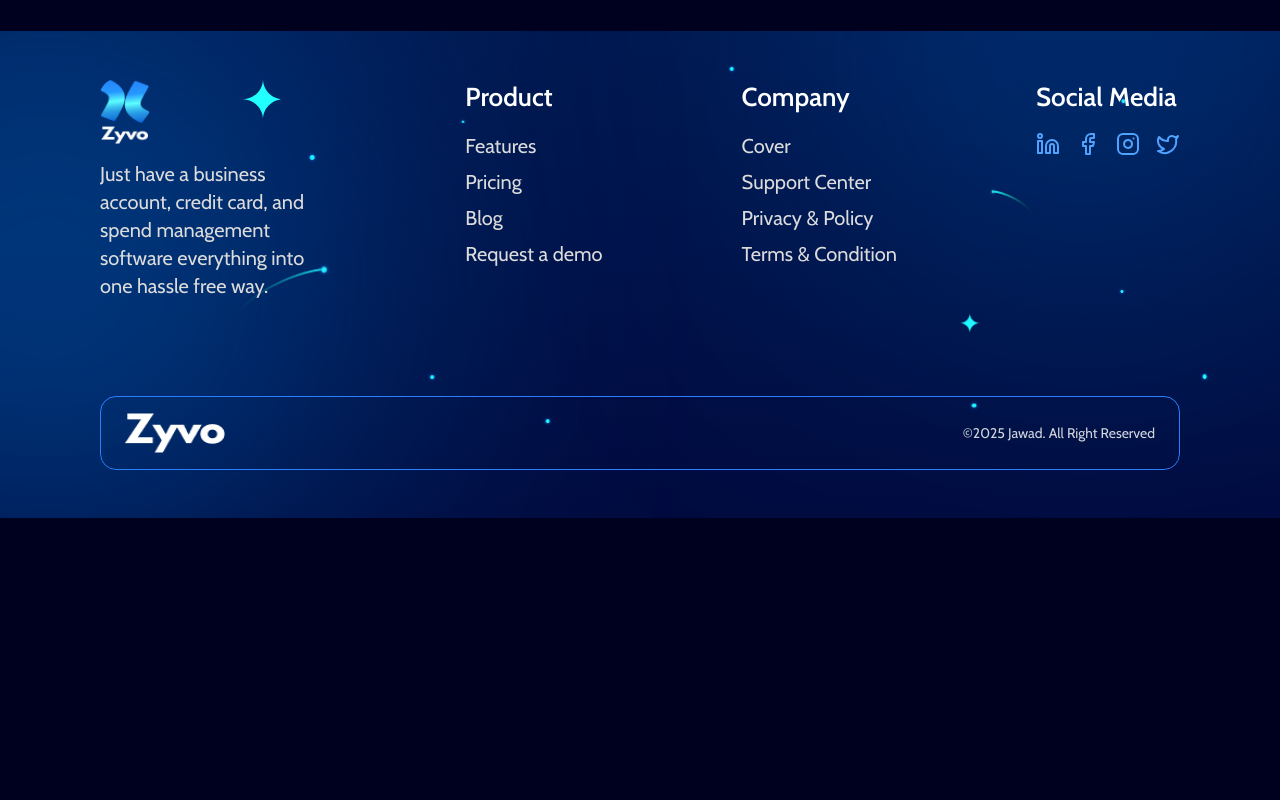
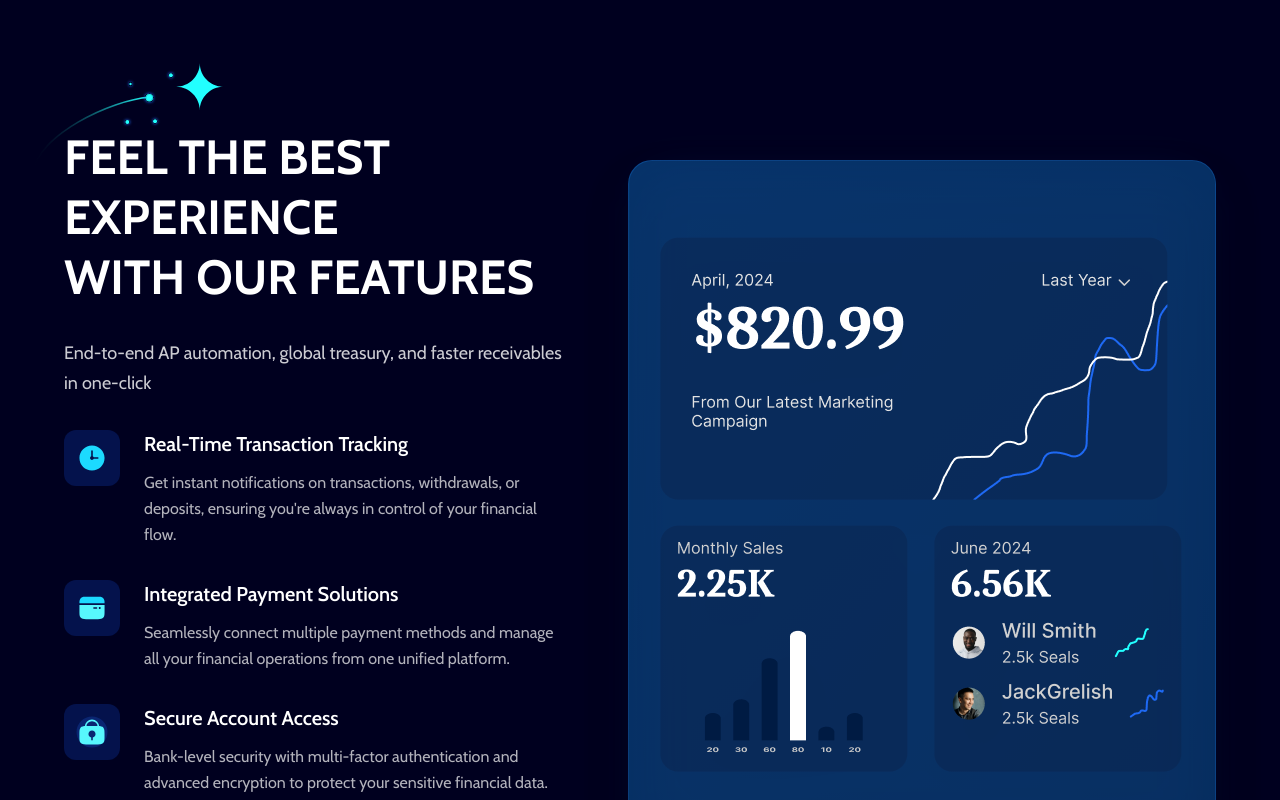
Before and after one commit to TamimOp/Fintech, a Next.js app: page / in a window 1280 px wide. Shown: the part 2400-3200 px from the top of the page. Before the commit the page ends 2918 px from the top, so only its background shows below. Built offline with nearby package versions, Linux system fonts and the light colour scheme.

Commit message:
Add InfoTwo component and integrate it into the Home page

```diff
--- a/app/page.tsx
+++ b/app/page.tsx
@@ -1,11 +1,13 @@
 import Hero from "@/components/Hero";
 import InfoOne from "@/components/InfoOne";
+import InfoTwo from "@/components/InfoTwo";
 
 export default function Home() {
   return (
     <main>
       <Hero />
       <InfoOne />
+      <InfoTwo />
     </main>
   );
 }
--- /dev/null
+++ b/components/InfoTwo.tsx
@@ -0,0 +1,136 @@
+import Image from "next/image";
+import Link from "next/link";
+
+export default function InfoTwo() {
+  return (
+    <section className="relative overflow-hidden py-8 sm:py-12 md:py-16 lg:py-24 px-4 md:px-8 lg:px-16">
+      {/* Sparkle Top Left - Reversed */}
+      <Image
+        src="/assets/InfoOneSparkle.svg"
+        alt="Sparkle"
+        width={150}
+        height={150}
+        className="absolute top-4 left-4 sm:top-6 sm:left-6 md:top-8 md:left-8 z-10 opacity-100 w-16 h-16 sm:w-20 sm:h-20 md:w-24 md:h-24 lg:w-32 lg:h-32 xl:w-36 xl:h-36 scale-x-[-1]"
+      />
+
+      {/* Subtract - Side by side of Sparkle */}
+      <Image
+        src="/assets/Subtract.svg"
+        alt="Subtract"
+        width={49}
+        height={49}
+        className="absolute top-4 left-20 sm:top-6 sm:left-24 md:top-8 md:left-32 lg:left-40 xl:left-44 z-10 opacity-100 w-6 h-6 sm:w-12 sm:h-12 md:w-12 md:h-12 lg:w-12 lg:h-12 xl:w-12 xl:h-12"
+      />
+
+      {/* Main Container */}
+      <div className="max-w-7xl mx-auto flex flex-col lg:flex-row-reverse items-center justify-between gap-6 sm:gap-8 lg:gap-16">
+        {/* Right Side: InfoTwoStat.png with same bg as InfoOne */}
+        <div className="flex justify-center items-center flex-shrink-0 w-full max-w-[320px] sm:max-w-[400px] md:max-w-[500px] lg:max-w-[588px] h-[300px] sm:h-[400px] md:h-[500px] lg:h-[691px] bg-gradient-to-br from-[#043a72] to-[#032d5a] rounded-2xl sm:rounded-3xl shadow-2xl z-0 border border-blue-500/20">
+          <div className="relative w-full h-full flex justify-center items-center">
+            {/* Subtle glow effect */}
+            <div className="absolute inset-2 sm:inset-3 md:inset-4 bg-blue-400/10 rounded-2xl sm:rounded-3xl blur-xl z-0" />
+
+            <Image
+              src="/assets/InfoTwoStat.png"
+              alt="Statistics"
+              width={588}
+              height={691}
+              className="relative z-10 w-full h-full object-contain drop-shadow-2xl rounded-3xl"
+            />
+          </div>
+        </div>
+
+        {/* Left Side: Text & Icons */}
+        <div className="flex flex-col items-start gap-4 sm:gap-6 lg:gap-8 w-full max-w-[621px] text-white px-1 md:px-0">
+          <h2 className="text-xl sm:text-2xl md:text-3xl lg:text-4xl xl:text-5xl font-bold leading-tight">
+            FEEL THE BEST EXPERIENCE <br className="hidden sm:block" />
+            <span className="sm:hidden">FEEL THE BEST EXPERIENCE </span>
+            WITH OUR FEATURES
+          </h2>
+          <p className="text-white/90 sm:text-white/80 text-sm sm:text-base lg:text-lg leading-relaxed">
+            End-to-end AP automation, global treasury, and faster receivables in
+            one-click
+          </p>
+
+          <div className="space-y-4 sm:space-y-6 lg:space-y-8 w-full">
+            {/* Feature 1 */}
+            <div className="flex items-start gap-3 sm:gap-4 lg:gap-6 group">
+              <div className="flex-shrink-0 p-2 sm:p-3 bg-blue-600/20 rounded-lg sm:rounded-xl group-hover:bg-blue-500/30 transition-colors">
+                <Image
+                  src="/assets/clock.svg"
+                  alt="Clock Icon"
+                  width={32}
+                  height={32}
+                  className="w-5 h-5 sm:w-6 sm:h-6 lg:w-8 lg:h-8"
+                />
+              </div>
+              <div>
+                <h4 className="text-base sm:text-lg lg:text-xl font-semibold mb-1 sm:mb-2 lg:mb-3">
+                  Real-Time Transaction Tracking
+                </h4>
+                <p className="text-white/85 sm:text-white/70 leading-relaxed text-xs sm:text-sm lg:text-base">
+                  Get instant notifications on transactions, withdrawals, or
+                  deposits, ensuring you&#39;re always in control of your
+                  financial flow.
+                </p>
+              </div>
+            </div>
+
+            {/* Feature 2 */}
+            <div className="flex items-start gap-3 sm:gap-4 lg:gap-6 group">
+              <div className="flex-shrink-0 p-2 sm:p-3 bg-blue-600/20 rounded-lg sm:rounded-xl group-hover:bg-blue-500/30 transition-colors">
+                <Image
+                  src="/assets/credit-card.svg"
+                  alt="Credit Card Icon"
+                  width={32}
+                  height={32}
+                  className="w-5 h-5 sm:w-6 sm:h-6 lg:w-8 lg:h-8"
+                />
+              </div>
+              <div>
+                <h4 className="text-base sm:text-lg lg:text-xl font-semibold mb-1 sm:mb-2 lg:mb-3">
+                  Integrated Payment Solutions
+                </h4>
+                <p className="text-white/85 sm:text-white/70 leading-relaxed text-xs sm:text-sm lg:text-base">
+                  Seamlessly connect multiple payment methods and manage all
+                  your financial operations from one unified platform.
+                </p>
+              </div>
+            </div>
+
+            {/* Feature 3 */}
+            <div className="flex items-start gap-3 sm:gap-4 lg:gap-6 group">
+              <div className="flex-shrink-0 p-2 sm:p-3 bg-blue-600/20 rounded-lg sm:rounded-xl group-hover:bg-blue-500/30 transition-colors">
+                <Image
+                  src="/assets/lock.svg"
+                  alt="Lock Icon"
+                  width={32}
+                  height={32}
+                  className="w-5 h-5 sm:w-6 sm:h-6 lg:w-8 lg:h-8"
+                />
+              </div>
+              <div>
+                <h4 className="text-base sm:text-lg lg:text-xl font-semibold mb-1 sm:mb-2 lg:mb-3">
+                  Secure Account Access
+                </h4>
+                <p className="text-white/85 sm:text-white/70 leading-relaxed text-xs sm:text-sm lg:text-base">
+                  Bank-level security with multi-factor authentication and
+                  advanced encryption to protect your sensitive financial data.
+                </p>
+              </div>
+            </div>
+          </div>
+
+          <div className="w-full sm:w-auto flex justify-center sm:justify-start mt-6 sm:mt-0">
+            <Link
+              href="#"
+              className="bg-white text-blue-900 font-semibold rounded-full px-8 py-4 sm:px-6 sm:py-3 lg:px-8 lg:py-4 hover:scale-105 hover:shadow-xl transition-all duration-300 text-base sm:text-sm lg:text-base w-full sm:w-auto text-center sm:inline-block"
+            >
+              Learn More
+            </Link>
+          </div>
+        </div>
+      </div>
+    </section>
+  );
+}
```
Also changed, not shown: public/assets/InfoTwoStat.png (added).
